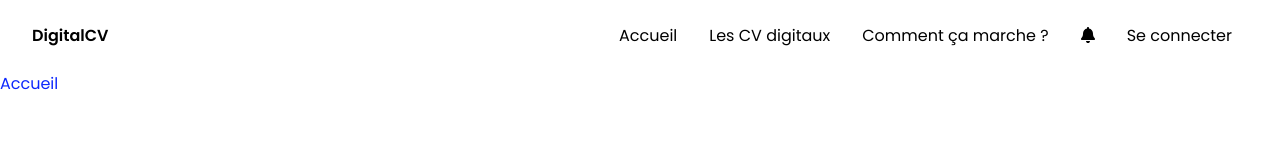
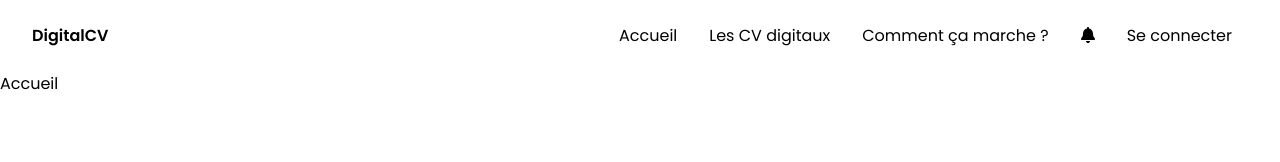
Before and after one commit to proph-dev/digitalcv, a React (Vite) app: page / in a window 1280 px wide. Shown: the top 162 px of the page. Built offline with nearby package versions, Linux system fonts and the light colour scheme.

Commit message:
remove class test on home page

```diff
--- a/src/pages/Home.tsx
+++ b/src/pages/Home.tsx
@@ -1,6 +1,6 @@
 function Home() {
   return (
-    <div className="text-[var(--main-color)]">
+    <div>
       Accueil
     </div>
   );
```
